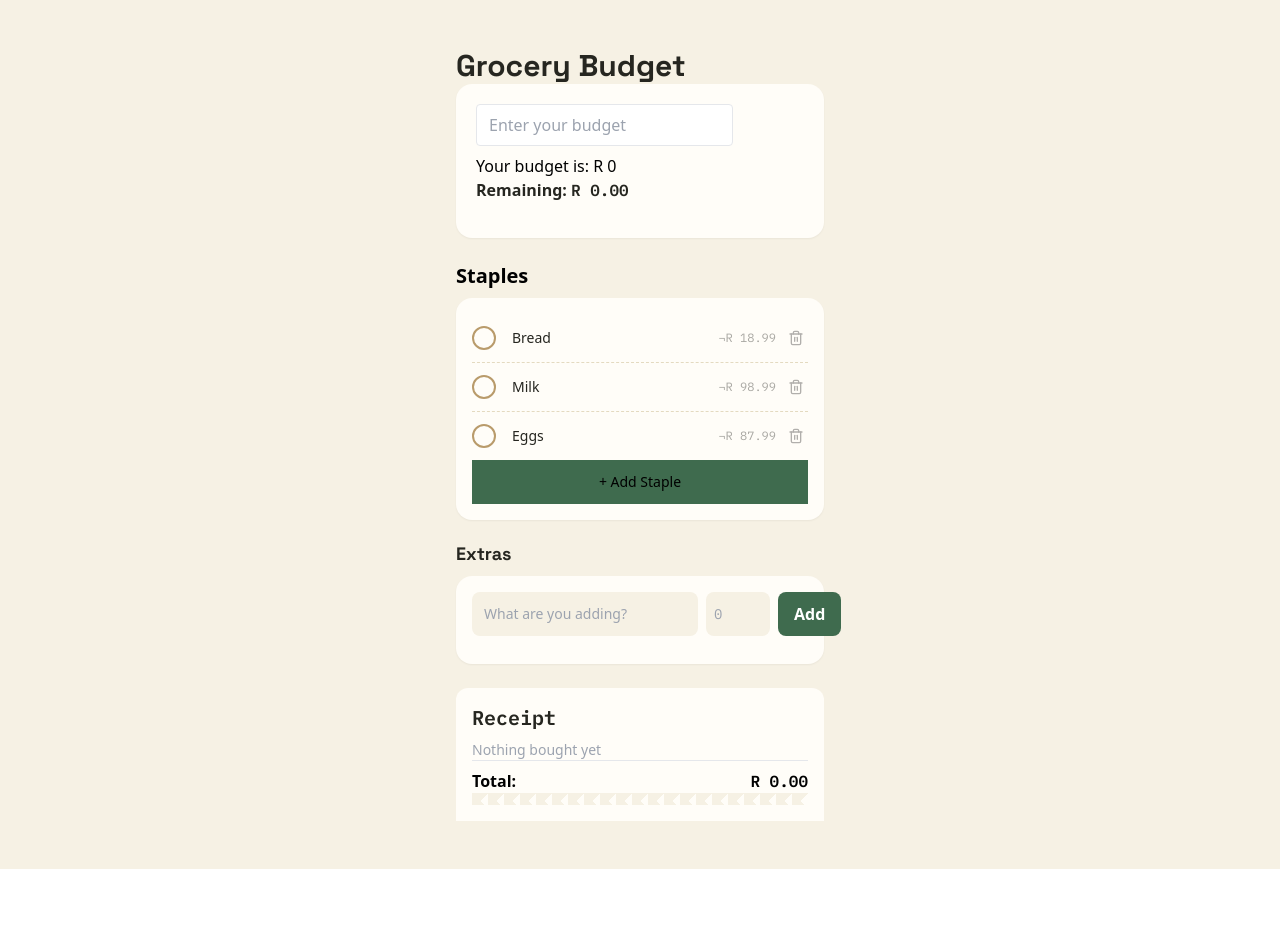
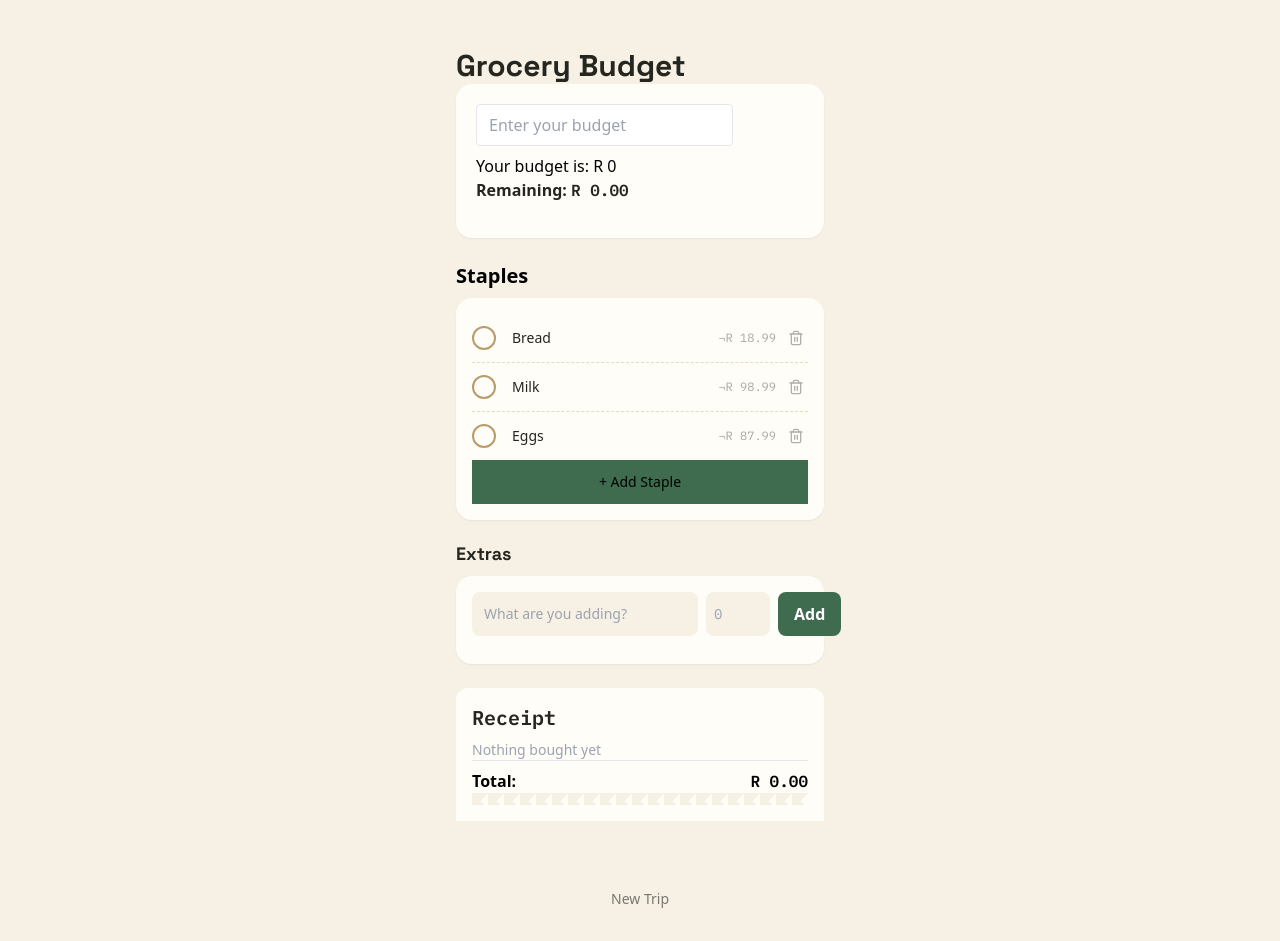
Before and after one commit to Khulekani1211/grocery-budget-app, a React (Vite) app: page / in a window 1280 px wide. Before the commit the page ends 869 px from the top, so only its background shows below. Built offline with nearby package versions, Linux system fonts and the light colour scheme.

Commit message:
New Trip button

```diff
--- a/src/App.jsx
+++ b/src/App.jsx
@@ -20,7 +20,9 @@ export default function App() {
     spent,
     addStaple,
     removeStaple,
-    newTrip
+    newTrip,
+    confirmReset,
+    setConfirmReset
   } = useGroceryState();
 
   const overBudget = remainingBudget < 0;
@@ -64,8 +66,43 @@ export default function App() {
         </div>
       </div>
 
+      <div className="flex justify-center mt-3 pb-6">
+        {
+          confirmReset ? (
+            <div className="flex items-center gap-2 text-sm">
+              <span style={{ color: COLORS.ink, opacity: 0.7}}>
+                Start a fresh trip?
+              </span>
+              <button
+                onClick={() => {
+                  newTrip();
+                  setConfirmReset(false);
+                }}
+                style={{ backgroundColor: COLORS.tomato, color: COLORS.chalk}}
+                className="px-3 py-2 rounded-lg"
+              >
+                Yes, reset
+              </button>
+              <button
+                onClick={() => setConfirmReset(false)}
+                style={{ backgroundColor: COLORS.grid, color: COLORS.ink}}
+                className="px-3 py-2 rounded-lg"
+              >
+                Cancel
+              </button>
+            </div>
+          ) : (
+            <button
+              onClick={() => setConfirmReset(true)}
+              style={{ color: COLORS.ink, opacity: 0.6}}
+              className="text-sm font-medium px-4 py-2"
+            >
+              New Trip
+            </button>
+          )
+        }
+      </div>
     </div>
-
 
   )
 }
```
